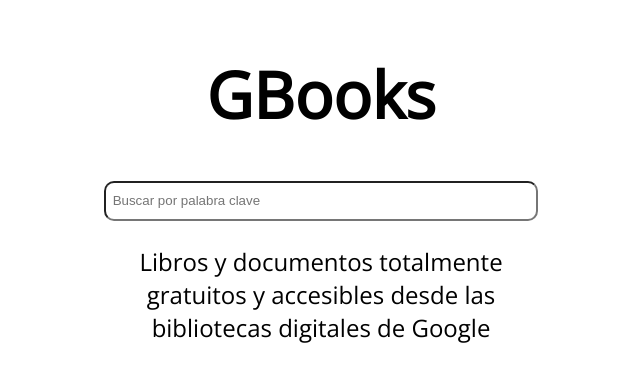
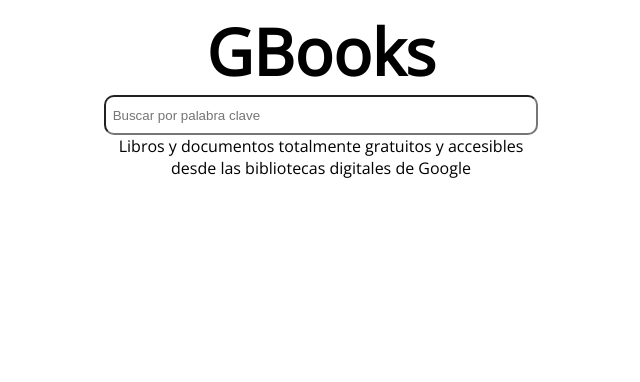
Before and after one commit to luissimosa199/gbooks, a React (Create React App) app: page /#/ in a window 1280 px wide. Shown: the top 382 px of the page, without its empty margins (319-959 px from the left). Built offline with nearby package versions, Linux system fonts and the light colour scheme.

Commit message:
fix: fonts

```diff
--- a/src/components/views/Results/Results.style.css
+++ b/src/components/views/Results/Results.style.css
@@ -1,3 +1,7 @@
+p {
+    font-size: 1em;
+}
+
 /* results_container */
 
 .results_container {
--- a/src/index.css
+++ b/src/index.css
@@ -13,3 +13,7 @@
   padding: 0;
   font-family: 'Open Sans', sans-serif;
 }
+
+p, h1 {
+  margin: 0;
+}
```
